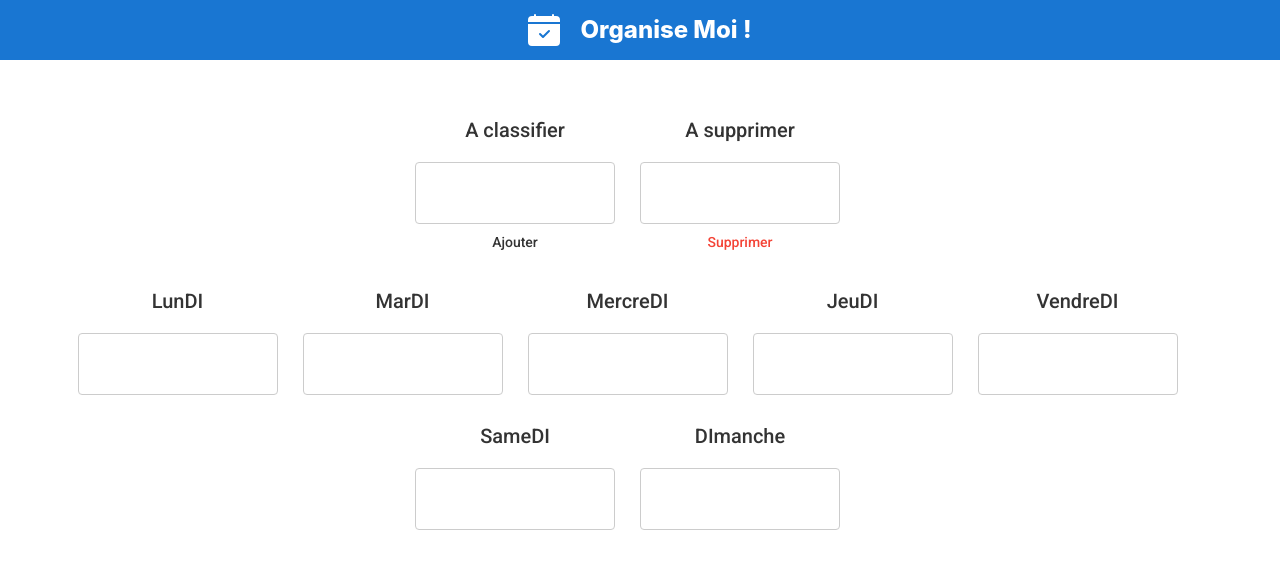
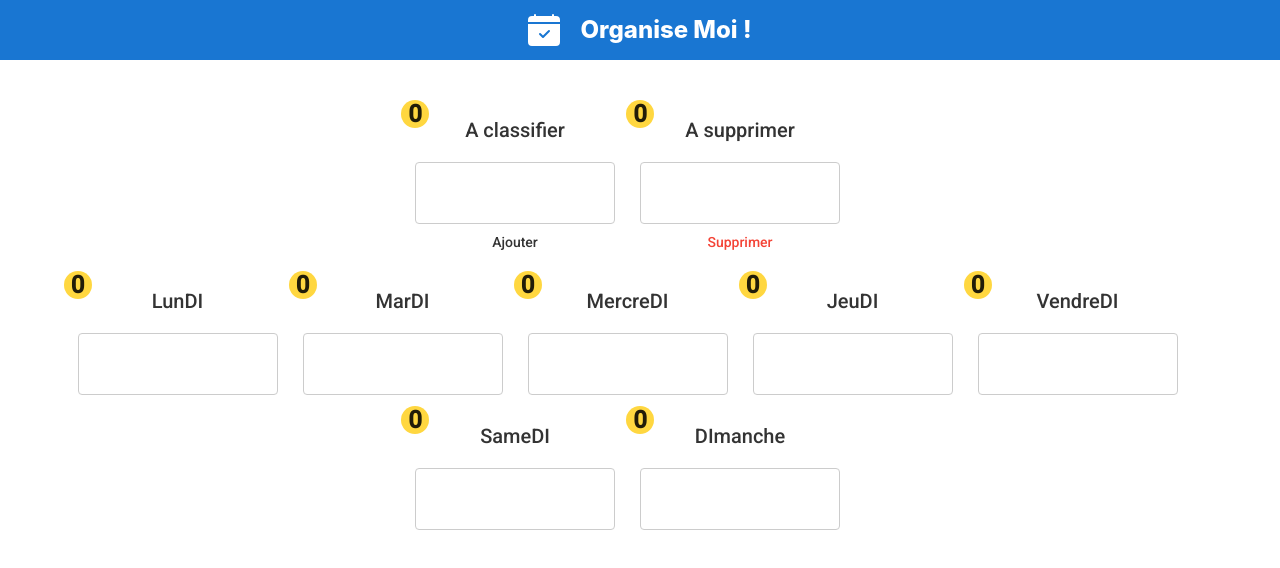
Before and after one commit to schaegis5u/Angular_RENARD-SCHAEGIS, an Angular app: page /list in a window 1280 px wide. Shown: the top 568 px of the page. Built offline with nearby package versions, Linux system fonts and the light colour scheme.

Commit message:
Taille des listes

```diff
--- a/src/app/app.module.ts
+++ b/src/app/app.module.ts
@@ -14,6 +14,8 @@ import { DisplayComponent } from './display/display.component';
 import { SharedModule } from './shared/shared.module';
 import { Dipipe } from './shared/pipe/dipipe.pipe';
 import { DialogDisplayComponent } from './shared/component/dialog-display/dialog-display.component';
+import {MatBadgeModule} from '@angular/material/badge';
+
 
 
 @NgModule({
@@ -27,6 +29,7 @@ import { DialogDisplayComponent } from './shared/component/dialog-display/dialog
   ],
   imports: [
     BrowserModule,
+    MatBadgeModule,
     AppRoutingModule,
     BrowserAnimationsModule,
     MatButtonModule,
--- a/src/app/form/form.component.html
+++ b/src/app/form/form.component.html
@@ -1,7 +1,7 @@
 <form style="text-align: center;" class="example-form" [formGroup]="Form" (ngSubmit)="onSubmit()">
   <mat-form-field class="example-full-width" appearance="fill">
-    <mat-label>Nom de la tâche à ajouter</mat-label>
-    <input type="tache" matInput placeholder="" formControlName='tache'>
+    <mat-label>Ajouter une tâche</mat-label>
+    <input type="tache" matInput placeholder="Promener le chien" formControlName='tache'>
   </mat-form-field>
   <br/>
 <button type="submit" mat-raised-button color="primary" (click)="snackBar()">Ajouter la tâche</button>
--- a/src/app/form/form.component.ts
+++ b/src/app/form/form.component.ts
@@ -30,6 +30,7 @@ export class FormComponent implements OnInit {
     let tabactuel = JSON.parse(localStorage.getItem("classifie") || '[]');
     tabactuel.push(tache);
     localStorage.setItem('classifie', JSON.stringify(tabactuel));
+
   }
 
   retour() : void {
--- a/src/app/shared/component/display-list/display-list.component.html
+++ b/src/app/shared/component/display-list/display-list.component.html
@@ -1,7 +1,7 @@
 <div cdkDropListGroup style="text-align: center;">
 
   <div class="example-container">
-    <h2>A classifier</h2>
+    <h2 matBadge={{tailleC}} matBadgePosition="before" matBadgeSize="large" matBadgeColor="accent">A classifier</h2>
 
     <div
       cdkDropList id="classifie"
@@ -14,7 +14,7 @@
   </div>
 
   <div class="example-container">
-    <h2>A supprimer</h2>
+    <h2 matBadge={{tailleS}} matBadgePosition="before" matBadgeSize="large" matBadgeColor="accent">A supprimer</h2>
 
     <div
       cdkDropList id="supprime"
@@ -27,7 +27,7 @@
   </div>
   <br/>
   <div class="example-container">
-    <h2>{{"Lun" | Dipipe}}</h2>
+    <h2 matBadge={{tailleL}} matBadgePosition="before" matBadgeSize="large" matBadgeColor="accent">{{"Lun" | Dipipe}}</h2>
 
     <div
       cdkDropList id="lundi"
@@ -39,7 +39,7 @@
   </div>
 
   <div class="example-container">
-    <h2>{{"Mar" | Dipipe}}</h2>
+    <h2 matBadge={{tailleM}} matBadgePosition="before" matBadgeSize="large" matBadgeColor="accent">{{"Mar" | Dipipe}}</h2>
 
     <div
       cdkDropList id="mardi"
@@ -51,7 +51,7 @@
   </div>
 
   <div class="example-container">
-    <h2>{{"Mercre" | Dipipe}}</h2>
+    <h2 matBadge={{tailleMe}} matBadgePosition="before" matBadgeSize="large" matBadgeColor="accent">{{"Mercre" | Dipipe}}</h2>
 
     <div
       cdkDropList id="mercredi"
@@ -63,7 +63,7 @@
   </div>
 
   <div class="example-container">
-    <h2>{{"Jeu" | Dipipe}}</h2>
+    <h2 matBadge={{tailleJ}} matBadgePosition="before" matBadgeSize="large" matBadgeColor="accent">{{"Jeu" | Dipipe}}</h2>
 
     <div
       cdkDropList id="jeudi"
@@ -75,7 +75,7 @@
   </div>
 
   <div class="example-container">
-    <h2>{{"Vendre" | Dipipe}}</h2>
+    <h2 matBadge={{tailleV}} matBadgePosition="before" matBadgeSize="large" matBadgeColor="accent">{{"Vendre" | Dipipe}}</h2>
 
     <div
       cdkDropList id="vendredi"
@@ -87,7 +87,7 @@
   </div>
 
   <div class="example-container">
-    <h2>{{"Same" | Dipipe}}</h2>
+    <h2 matBadge={{tailleSa}} matBadgePosition="before" matBadgeSize="large" matBadgeColor="accent">{{"Same" | Dipipe}}</h2>
 
     <div
       cdkDropList id="samedi"
@@ -99,7 +99,7 @@
   </div>
 
   <div class="example-container">
-    <h2>{{" " | Dipipe}}manche</h2>
+    <h2 matBadge={{tailleD}} matBadgePosition="before" matBadgeSize="large" matBadgeColor="accent">{{" " | Dipipe}}manche</h2>
 
     <div
       cdkDropList id="dimanche"
--- a/src/app/shared/component/display-list/display-list.component.ts
+++ b/src/app/shared/component/display-list/display-list.component.ts
@@ -26,6 +26,16 @@ export class DisplayListComponent implements OnInit {
   classifie: any[] = [];
   supprime: any[] = [];
 
+  tailleL: any = 0;
+  tailleM: any = 0;
+  tailleMe: any = 0;
+  tailleJ: any = 0;
+  tailleV: any = 0;
+  tailleSa: any = 0;
+  tailleD: any = 0;
+  tailleC: any = 0;
+  tailleS: any = 0;
+
   ngOnInit(): void {
     /*
     let chaine = ['test','lol','OMEGALUL','BONJOUR','TUPEUXMARCHERSTP'];
@@ -33,14 +43,23 @@ export class DisplayListComponent implements OnInit {
     */
 
     this.lundi = JSON.parse(localStorage.getItem('lundi') || '[]');
+    this.tailleL = this.lundi.length;
     this.mardi = JSON.parse(localStorage.getItem('mardi') || '[]');
+    this.tailleM = this.mardi.length;
     this.mercredi = JSON.parse(localStorage.getItem('mercredi') || '[]');
+    this.tailleMe = this.mercredi.length;
     this.jeudi = JSON.parse(localStorage.getItem('jeudi') || '[]');
+    this.tailleJ = this.jeudi.length;
     this.vendredi = JSON.parse(localStorage.getItem('vendredi') || '[]');
+    this.tailleV = this.vendredi.length;
     this.samedi = JSON.parse(localStorage.getItem('samedi') || '[]');
+    this.tailleSa = this.samedi.length;
     this.dimanche = JSON.parse(localStorage.getItem('dimanche') || '[]');
+    this.tailleD = this.dimanche.length;
     this.classifie = JSON.parse(localStorage.getItem('classifie') || '[]');
+    this.tailleC = this.classifie.length;
     this.supprime = JSON.parse(localStorage.getItem('supprime') || '[]');
+    this.tailleS = this.supprime.length;
   }
 
   drop(event: CdkDragDrop<string[]>) {
@@ -90,6 +109,16 @@ export class DisplayListComponent implements OnInit {
         JSON.stringify(tabprevious)
       );
     }
+
+    this.tailleL = this.lundi.length;
+    this.tailleM = this.mardi.length;
+    this.tailleMe = this.mercredi.length;
+    this.tailleJ = this.jeudi.length;
+    this.tailleV = this.vendredi.length;
+    this.tailleSa = this.samedi.length;
+    this.tailleD = this.dimanche.length;
+    this.tailleC = this.classifie.length;
+    this.tailleS = this.supprime.length;
   }
 
   supprimer(): void {
```
